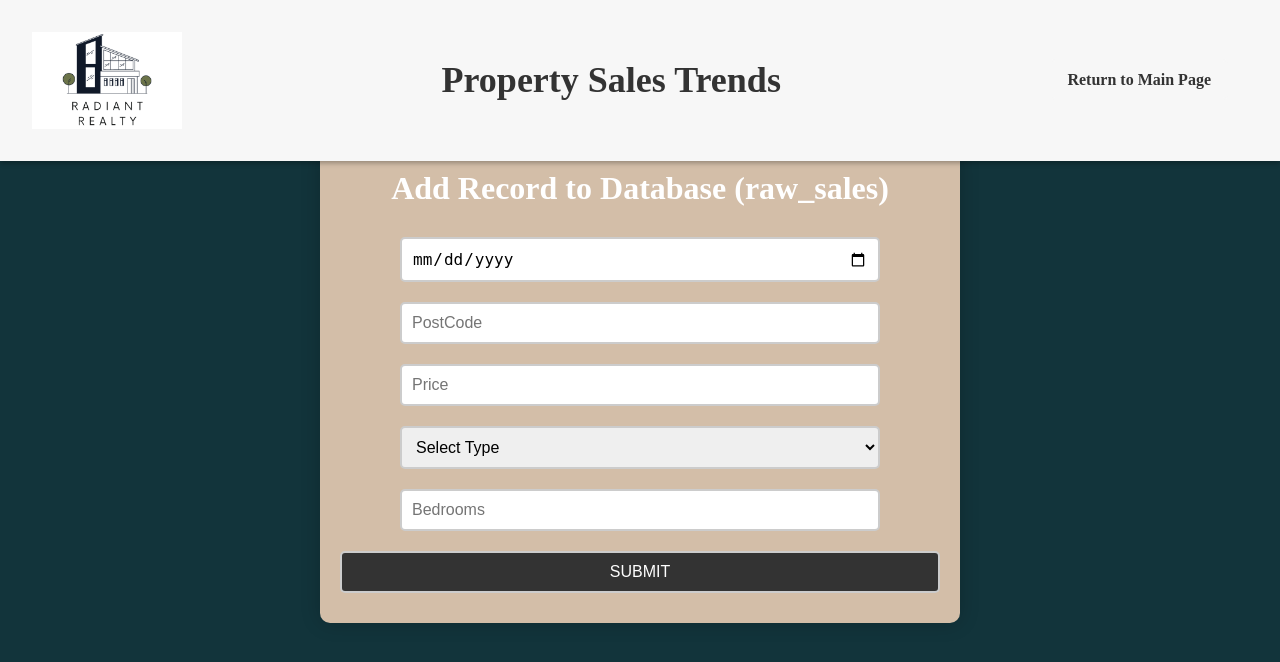
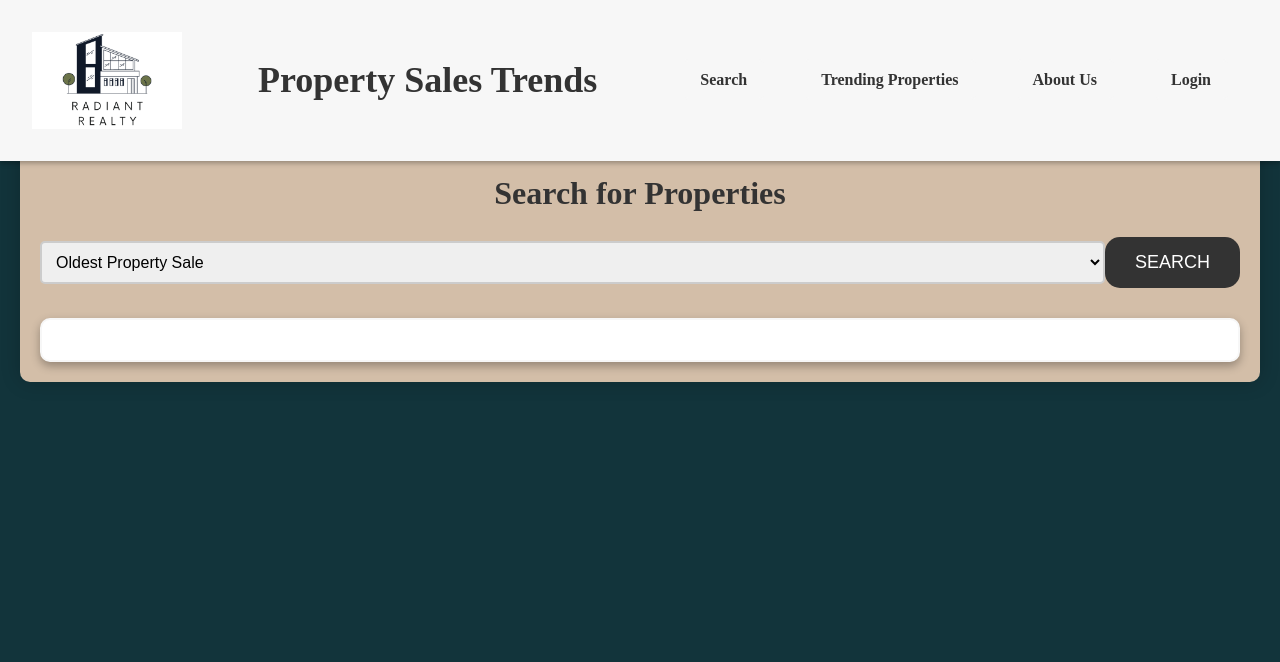
Before and after one commit to natalieminer/COMP4150-Residential-Property-Sales, a Flask app: page /main_page in a window 1280 px wide. Shown: the top 662 px of the page. Run offline with Flask 3, Linux system fonts and the light colour scheme.

Commit message:
correcting main_page

```diff
--- a/templates/main_page.html
+++ b/templates/main_page.html
@@ -2,68 +2,8 @@
 <html lang="en">
 <head>
     <meta charset="UTF-8">
-    <meta name="viewport" content="width=device-width, initial-scale=1.0">
-    <title>Admin Page - Residential Property Sales</title>
+    <title>Residential Property Sales Trending Platform</title>
     <link rel="stylesheet" href="{{ url_for('static', filename='style.css') }}">
-    <style>
-        body {
-            font-family: "Lora", serif;
-            background: #12343b;
-            color: #fff;
-        }
-
-        main {
-            max-width: 600px;
-            margin: 150px auto 0;
-            padding: 20px;
-            background: #d3bea8;
-            border-radius: 10px;
-            box-shadow: 0 0 20px rgba(0, 0, 0, 0.2);
-        }
-
-        #signup {
-            text-align: center;
-        }
-
-        #signup h2 {
-            font-family: "Playfair Display", serif;
-            font-size: 32px;
-            margin-bottom: 20px;
-        }
-
-        #submitForm {
-            display: flex;
-            flex-direction: column;
-            align-items: center;
-            justify-content: center;
-            text-align: center;
-        }
-
-        #submitForm label,
-        #submitForm select,
-        #submitForm input {
-            width: 80%;
-            padding: 10px;
-            margin: 10px 0;
-            border: 2px solid #ccc;
-            border-radius: 5px;
-            font-size: 16px;
-            box-sizing: border-box;
-        }
-
-        #submitForm input[type="submit"] {
-            width: 100%;
-            margin: 10px 0;
-            background-color: #333;
-            color: #fff;
-            cursor: pointer;
-        }
-
-        #loginLink {
-            margin-top: 20px;
-            text-align: center;
-        }
-    </style>
 </head>
 <body>
     <header>
@@ -73,85 +13,125 @@
         <h1>Property Sales Trends</h1>
         <nav>
             <ul>
-                <li><a href="main_page" onclick="return redirectToMainPage()">Return to Main Page</a></li>
+                <li><a href="#search" onclick="scrollToSection('search')">Search</a></li>
+                <li><a href="#trending-properties" onclick="scrollToSection('trending-properties')">Trending Properties</a></li>
+                <li><a href="about_us_page">About Us</a></li>
+                <li style="display: none;" id="loginLink"><a href="login">Login</a></li>
+                <li style="display: none;" id="logoutLink"><a href="#" id="logoutBtn">Logout</a></li>
+                <li style="display: none;" id="adminLink"><a href="admin">Admin</a></li>
             </ul>
         </nav>
     </header>
     <main>
-        <div id="signup">
-            <h2>Add Record to Database (raw_sales)</h2>
-        </div>
+        <section id="search">
+            <h2>Search for Properties</h2>
+            <form id="searchForm" class="search-form">
+                <select id="querySelector">
+                    <option value="query1">Oldest Property Sale</option>
+                    <option value="query2">Newest Property Sale</option>
+                    <option value="query3">Top 10 Sales by Date</option>
+                    <!-- Add more options as needed -->
+                </select>
+                <input type="submit" value="Search">
+            </form>
+            </section>
 
-        <div id="submitForm">
-            <form action="submit.php" method="post">
-                <input type="date" id="datesold" name="datesold" placeholder="Date" required>
-                <input type="text" id="postcode" name="postcode" placeholder="PostCode" required>
-                <input type="number" id="price" name="price" placeholder="Price" required>
-                <div id="propertyTypeContainer">
-                    <select id="propertyType" name="propertyType" required>
-                        <option aria-placeholder="Type">Select Type</option>
-                        <option value="House">House</option>
-                        <option value="Apartment">Apartment</option>
-                        <option value="Condo">Condo</option>
-                        <option value="Unit">Condo</option>
-                    </select>
-                </div>
-                <input type="number" id="bedrooms" name="bedrooms" placeholder="Bedrooms" required>
-                <input type="submit" value="Submit">
-            </form>
-        </div>
+            <section id="search-results">
+                <div id="resultContainer"></div>
+            </section>
     </main>
 
     <script>
-        document.getElementById('submitForm').addEventListener('submit', function (e) {
+
+        document.getElementById('logoLink').addEventListener('click', function (e) {
+            e.preventDefault();
+            window.location.href = 'main_page';
+        });
+
+    // Check if the user is logged in and their access type when the page loads
+        var loggedInUser = localStorage.getItem('loggedInUser');
+        var userAccessType = localStorage.getItem('userAccessType');
+
+        if (loggedInUser) {
+            // If user is logged in, show the logout link and hide the login link
+            document.getElementById('loginLink').style.display = 'none';
+            document.getElementById('logoutLink').style.display = 'block';
+
+            // Show or hide the "Admin" link based on the user's access type
+            if (loggedInUser == 'nminer' || loggedInUser == 'sbanga' || loggedInUser == 'isikder') {
+                document.getElementById('adminLink').style.display = 'block';
+            } else {
+                document.getElementById('adminLink').style.display = 'none';
+            }
+        } else {
+            // If user is not logged in, show the login link and hide the logout link and "Admin" link
+            document.getElementById('loginLink').style.display = 'block';
+            document.getElementById('logoutLink').style.display = 'none';
+            document.getElementById('adminLink').style.display = 'none';
+        }
+
+        document.getElementById('logoutBtn').addEventListener('click', function (e) {
             e.preventDefault();
 
-            // Get form data
-            var datesold = document.getElementById('datesold').value;
-            var postcode = document.getElementById('postcode').value;
-            var price = document.getElementById('price').value;
-            var propertyType = document.getElementById('propertyType').value;
-            var bedrooms = document.getElementById('bedrooms').value;
+            // Clear the user information from localStorage
+            localStorage.removeItem('loggedInUser');
 
-            // Create a FormData object and append the form fields
-            var formData = new FormData();
-            formData.append('datesold', datesold);
-            formData.append('postcode', postcode);
-            formData.append('price', price);
-            formData.append('propertyType', propertyType);
-            formData.append('bedrooms', bedrooms);
-
-            // Call the function to submit the form data
-            submitAdminForm(formData);
+            // Redirect to the main page (refresh)
+            window.location.href = 'main_page';
         });
 
-        function submitAdminForm(formData) {
-            var xhr = new XMLHttpRequest();
-            xhr.open('POST', '{{ url_for("admin") }}', true);
+        document.getElementById('searchForm').addEventListener('submit', function (e) {
+        e.preventDefault();
+        // Get the value from the dropdown
+        var selectedQuery = document.getElementById('querySelector').value;
+        // Perform the query based on the selected option
+        performQuery(selectedQuery);
+        });
 
-            xhr.onreadystatechange = function () {
-                if (xhr.readyState === XMLHttpRequest.DONE) {
-                    if (xhr.status === 200) {
-                        // Check if the response is JSON
-                        if (xhr.getResponseHeader('Content-Type') === 'application/json') {
-                            var jsonResponse = JSON.parse(xhr.responseText);
-                            alert('Submission Successful');
-                            // Handle JSON response
-                        } else {
-                            // Handle non-JSON response
-                            alert('Submission Successful');
-                            window.location.href = '/admin'; // Redirect to admin page after successful submission
+
+        function performQuery(query) {
+        fetch('/main_page', {
+            method: 'POST',
+            headers: {
+                'Content-Type': 'application/x-www-form-urlencoded',
+            },
+            body: new URLSearchParams({
+                'querySelector': query,
+            }),
+        })
+        .then(response => response.json())
+        .then(data => {
+            displaySearchResults(data.results);
+        })
+        .catch(error => console.error('Error performing query:', error));
+        }
+
+        function displaySearchResults(result) {
+            var resultContainer = document.getElementById('resultContainer');
+
+            if (result && result.length > 0) {
+                var resultList = '<ul>';
+                result.forEach(item => {
+                    if (typeof item === 'object') {
+                        resultList += '<li>';
+                        for (var key in item) {
+                            resultList += '<strong>' + key + ':</strong> ' + item[key] + ', ';
                         }
+                        resultList = resultList.slice(0, -2); // Remove the trailing comma and space
+                        resultList += '</li>';
                     } else {
-                        // Handle error response from the server
-                        alert('Error: Unable to submit entry. Please try again.');
+                        resultList += '<li>' + item + '</li>';
                     }
-                }
-            };
+                });
+                resultList += '</ul>';
+                resultContainer.innerHTML = resultList;
+            } else {
+                resultContainer.innerHTML = '<p>No results found</p>';
+            }
+        }
 
-            xhr.send(formData); // Send the form data to the server
-        }
+
+
     </script>
-
 </body>
 </html>
```
